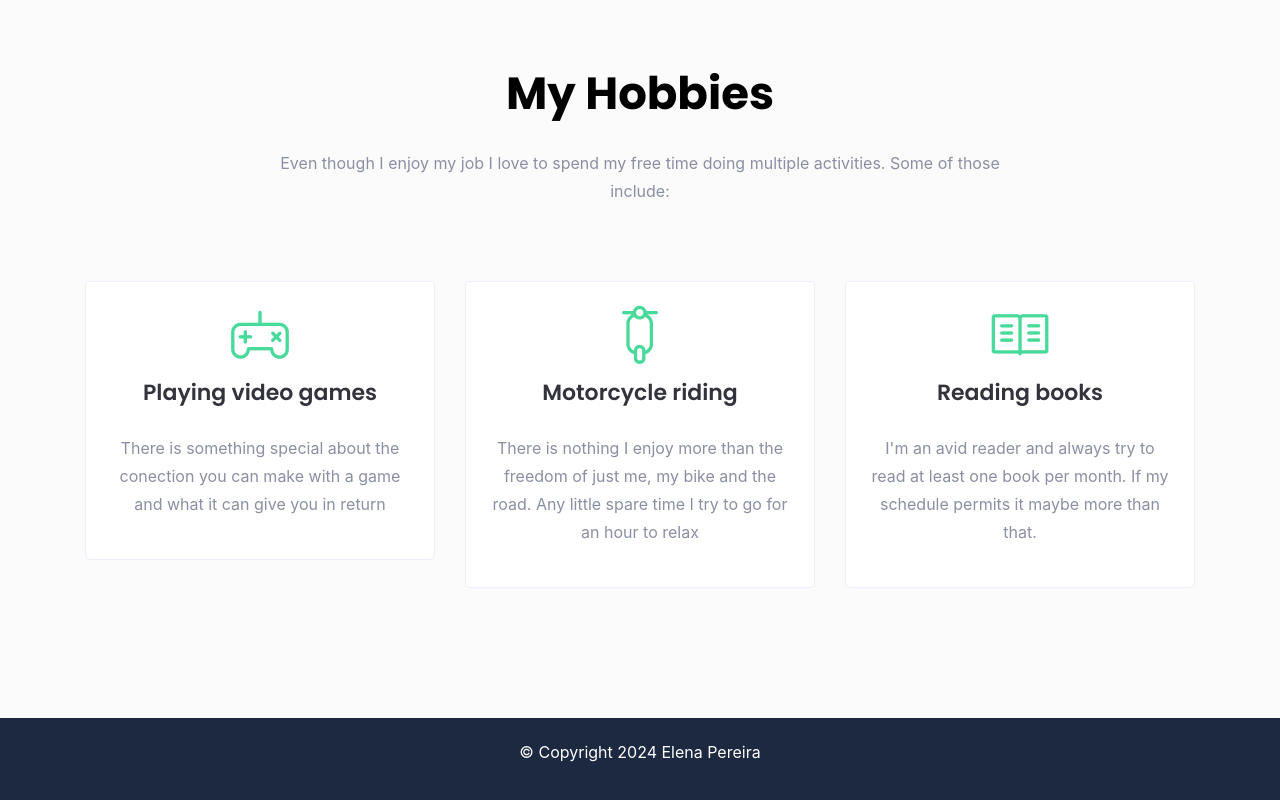
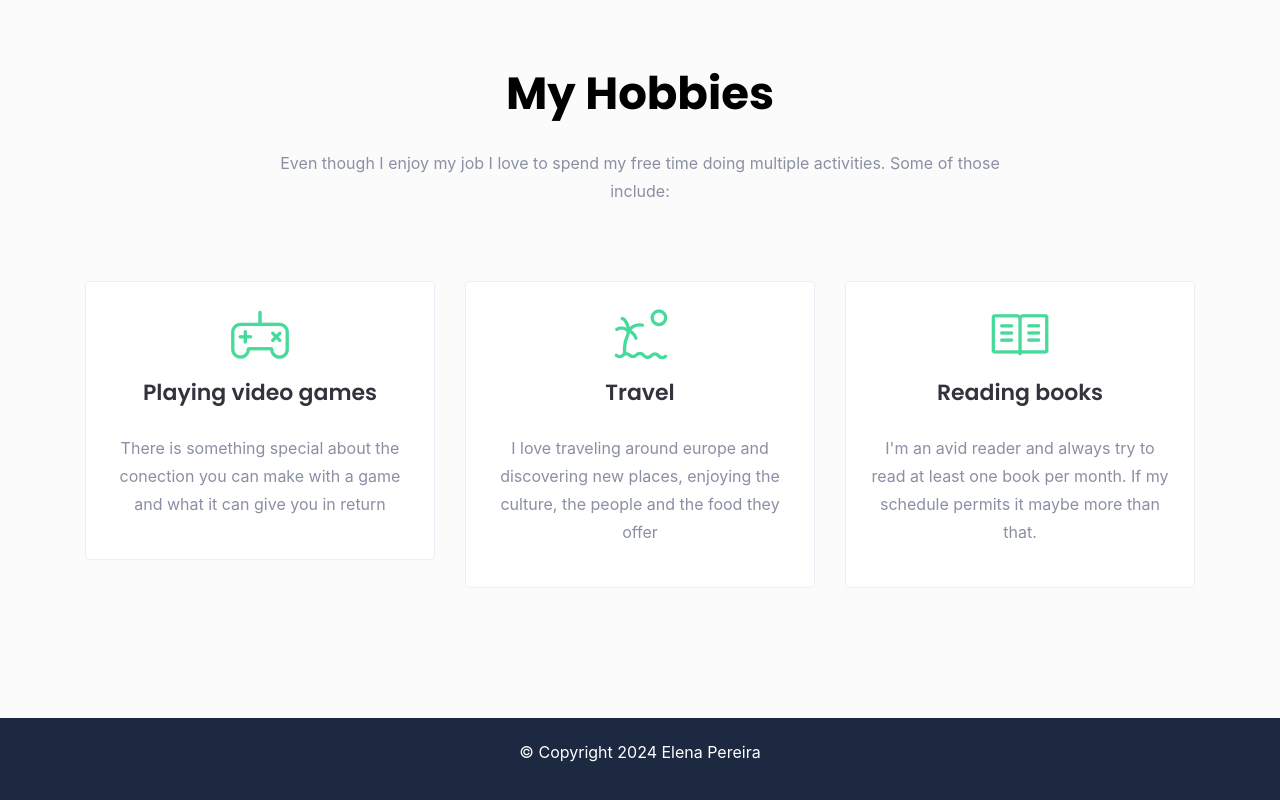
Before and after one commit to elibo/Resume, a Vue app: page / in a window 1280 px wide. Shown: the part 3589-4389 px from the top of the page. Built offline with nearby package versions, Linux system fonts and the light colour scheme.

Commit message:
changed hooby

```diff
--- a/src/components/HobbyComponent.vue
+++ b/src/components/HobbyComponent.vue
@@ -36,14 +36,14 @@ const { t } = useI18n()
         <div class="col-lg-4 col-md-6 col-sm-8">
           <div class="single-service text-center mt-30">
             <div class="service-icon">
-              <i class="lni-scooter"></i>
+              <i class="lni-island"></i>
             </div>
             <div class="service-content">
               <h4 class="service-title">
-                <a href="#contact">{{ t('hobbies.bike') }}</a>
+                <a href="#contact">{{ t('hobbies.travel') }}</a>
               </h4>
               <p>
-                {{ t('hobbies.bike2') }}
+                {{ t('hobbies.travel2') }}
               </p>
             </div>
           </div>
--- a/src/locales/en.json
+++ b/src/locales/en.json
@@ -48,8 +48,8 @@
     "subtitle": "Even though I enjoy my job I love to spend my free time doing multiple activities. Some of those include: ",
     "games": "Playing video games",
     "games2": "There is something special about the conection you can make with a game and what it can give you in return ",
-    "bike": "Motorcycle riding",
-    "bike2": "There is nothing I enjoy more than the freedom of just me, my bike and the road. Any little spare time I try to go for an hour to relax",
+    "travel": "Travel",
+    "travel2": "I love traveling around europe and discovering new places, enjoying the culture, the people and the food they offer",
     "books": "Reading books",
     "books2": "I'm an avid reader and always try to read at least one book per month. If my schedule permits it maybe more than that. "
   }
--- a/src/locales/es.json
+++ b/src/locales/es.json
@@ -48,8 +48,8 @@
     "subtitle": "Aunque me encanta mi trabajo, también me gusta disfrutar del poco tiempo libre que tengo. Algunas actividades que hago: ",
     "games": "Jugar a videojuegos",
     "games2": "Hay algo especial en la conexión que llegas a establecer cuando juegas a un videojuego y en lo mucho que puede llegar a darte",
-    "bike": "Montar en moto",
-    "bike2": "No hay nada como disfrutar de la libertad de tu, tu moto y la carretera. Siempre intento salir un rato para relajarme",
+    "travel": "Viajar",
+    "travel2": "Me encanta hacer escapadas por Europa y conocer nuevas ciudades, su cultura, su gente y la comida que ofrecen",
     "books": "Leer",
     "books2": "Me encanta leer y si puedo intento leer un libro al mes como mínimo. Si me lo permite el horario quizás mas de eso "
   }
```
